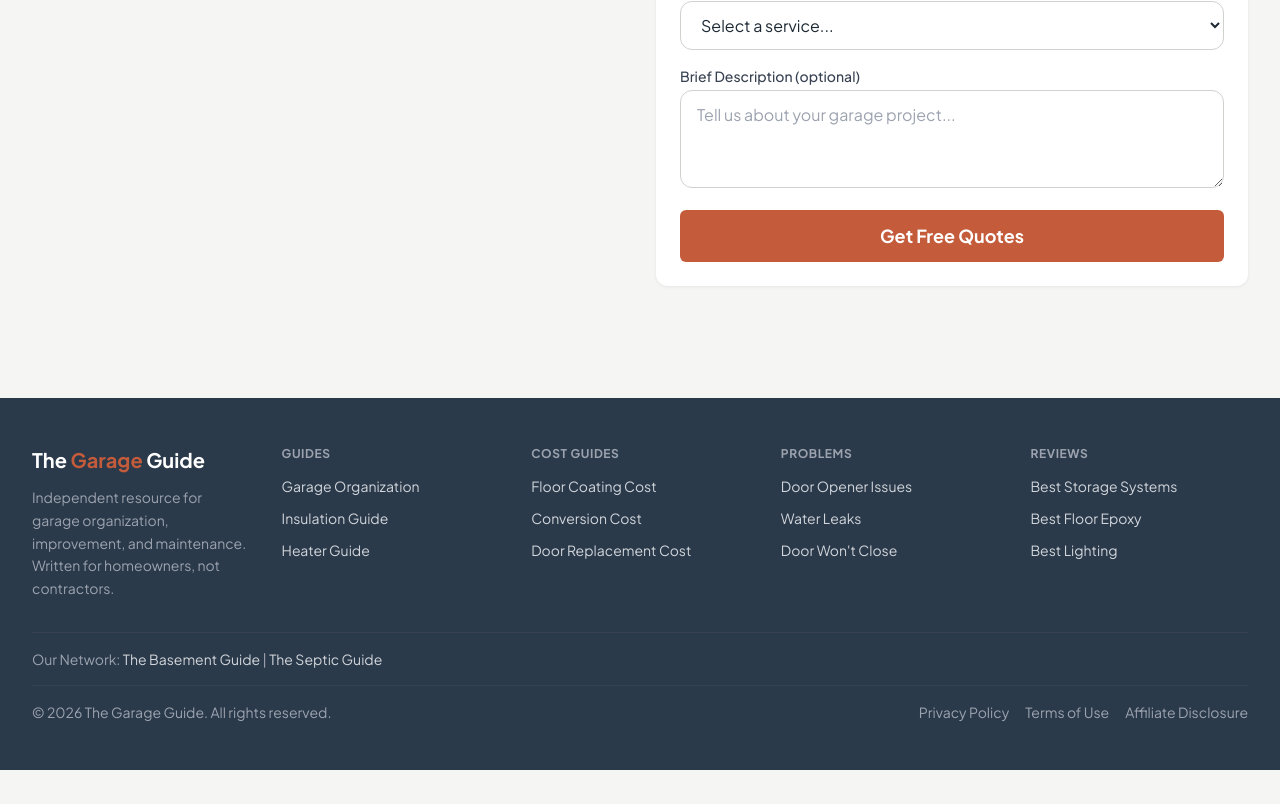
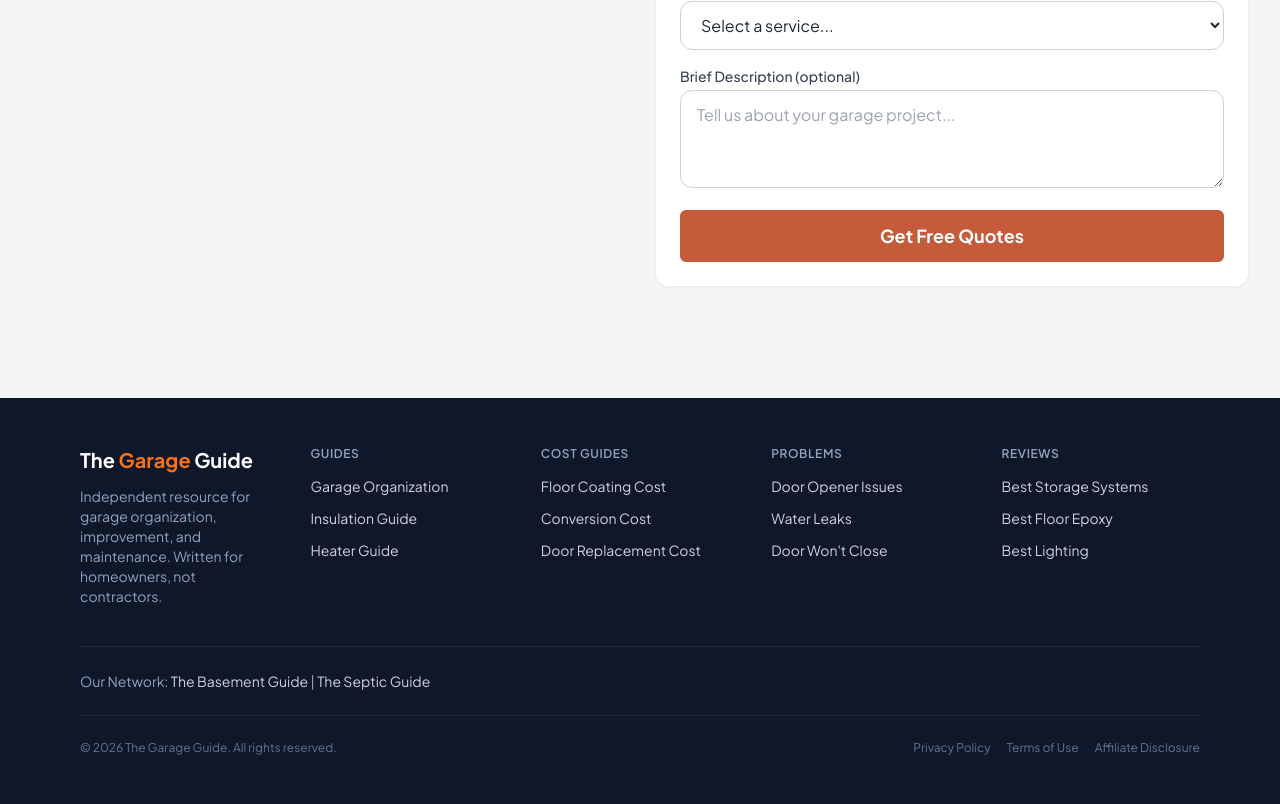
Before and after one commit to thebasementguide2026/thegarage.guide-, a Next.js app: page / in a window 1280 px wide. Shown: the part 3446-4250 px from the top of the page. Before the commit the page ends 4216 px from the top, so only its background shows below. Built offline with nearby package versions, Linux system fonts and the light colour scheme.

Commit message:
Fix footer Garage Organization link to /guides/ path

```diff
--- a/components/Footer.tsx
+++ b/components/Footer.tsx
@@ -4,7 +4,7 @@ const footerSections = [
   {
     title: 'GUIDES',
     links: [
-      { label: 'Garage Organization', href: '/articles/complete-garage-organization-guide' },
+      { label: 'Garage Organization', href: '/guides/complete-garage-organization-guide' },
       { label: 'Insulation Guide', href: '/guides/how-to-insulate-garage' },
       { label: 'Heater Guide', href: '/guides/garage-heater-guide' },
     ],
@@ -22,7 +22,7 @@ const footerSections = [
     links: [
       { label: 'Door Opener Issues', href: '/problems/garage-door-opener-not-working' },
       { label: 'Water Leaks', href: '/problems/water-leaking-into-garage' },
-            { label: "Door Won't Close", href: '/problems/garage-door-wont-close' },
+      { label: "Door Won't Close", href: '/problems/garage-door-wont-close' },
     ],
   },
   {
@@ -37,43 +37,51 @@ const footerSections = [
 
 export default function Footer() {
   return (
-    <footer className="bg-[#2B3A4A] text-white mt-16">
-      <div className="container-custom py-12">
-        <div className="grid grid-cols-1 md:grid-cols-2 lg:grid-cols-5 gap-8">
+    <footer className="bg-slate-900 text-slate-300 mt-16">
+      <div className="container mx-auto px-4 max-w-6xl py-12">
+        <div className="grid grid-cols-2 md:grid-cols-3 lg:grid-cols-5 gap-8">
           {/* Brand Column */}
-          <div className="lg:col-span-1">
-            <div className="font-bold text-xl mb-3">
-              The <span className="text-[#C45B3B]">Garage</span> Guide
-            </div>
-            <p className="text-gray-400 text-sm leading-relaxed">
+          <div className="col-span-2 md:col-span-3 lg:col-span-1">
+            <Link href="/" className="text-white text-xl font-bold">
+              The <span className="text-orange-500">Garage</span> Guide
+            </Link>
+            <p className="mt-3 text-sm text-slate-400">
               Independent resource for garage organization, improvement, and maintenance. Written for homeowners, not contractors.
             </p>
           </div>
+
           {/* Link Columns */}
           {footerSections.map((section) => (
             <div key={section.title}>
-              <h4 className="font-bold text-xs tracking-wider text-gray-400 mb-3">{section.title}</h4>
+              <h4 className="text-xs font-semibold text-slate-400 tracking-wider mb-3">{section.title}</h4>
               <ul className="space-y-2">
                 {section.links.map((link) => (
                   <li key={link.href}>
-                    <Link href={link.href} className="text-sm text-gray-300 hover:text-white transition-colors">{link.label}</Link>
+                    <Link href={link.href} className="text-sm hover:text-white transition-colors">
+                      {link.label}
+                    </Link>
                   </li>
                 ))}
               </ul>
             </div>
           ))}
         </div>
+
         {/* Sister Sites */}
-        <div className="border-t border-gray-700 mt-8 pt-4 text-sm text-gray-400">
-          Our Network: <Link href="https://thebasement.guide/" className="text-gray-300 hover:text-white">The Basement Guide</Link> | <Link href="https://theseptic.guide/" className="text-gray-300 hover:text-white">The Septic Guide</Link>
+        <div className="border-t border-slate-800 mt-10 pt-6 text-sm text-slate-400">
+          Our Network:{' '}
+          <a href="https://thebasement.guide" target="_blank" rel="noopener noreferrer" className="text-slate-300 hover:text-white">The Basement Guide</a>
+          {' | '}
+          <a href="https://theseptic.guide" target="_blank" rel="noopener noreferrer" className="text-slate-300 hover:text-white">The Septic Guide</a>
         </div>
+
         {/* Bottom */}
-        <div className="border-t border-gray-700 mt-4 pt-4 flex flex-col sm:flex-row justify-between items-center gap-2 text-sm text-gray-400">
-          <span>&copy; {new Date().getFullYear()} The Garage Guide. All rights reserved.</span>
-          <div className="flex gap-4">
-            <Link href="/privacy" className="hover:text-white">Privacy Policy</Link>
-            <Link href="/terms" className="hover:text-white">Terms of Use</Link>
-            <Link href="/affiliate-disclosure" className="hover:text-white">Affiliate Disclosure</Link>
+        <div className="border-t border-slate-800 mt-6 pt-6 flex flex-col sm:flex-row justify-between items-center text-xs text-slate-500">
+          <p>&copy; {new Date().getFullYear()} The Garage Guide. All rights reserved.</p>
+          <div className="flex gap-4 mt-3 sm:mt-0">
+            <Link href="/privacy" className="hover:text-slate-300">Privacy Policy</Link>
+            <Link href="/terms" className="hover:text-slate-300">Terms of Use</Link>
+            <Link href="/affiliate-disclosure" className="hover:text-slate-300">Affiliate Disclosure</Link>
           </div>
         </div>
       </div>
```
